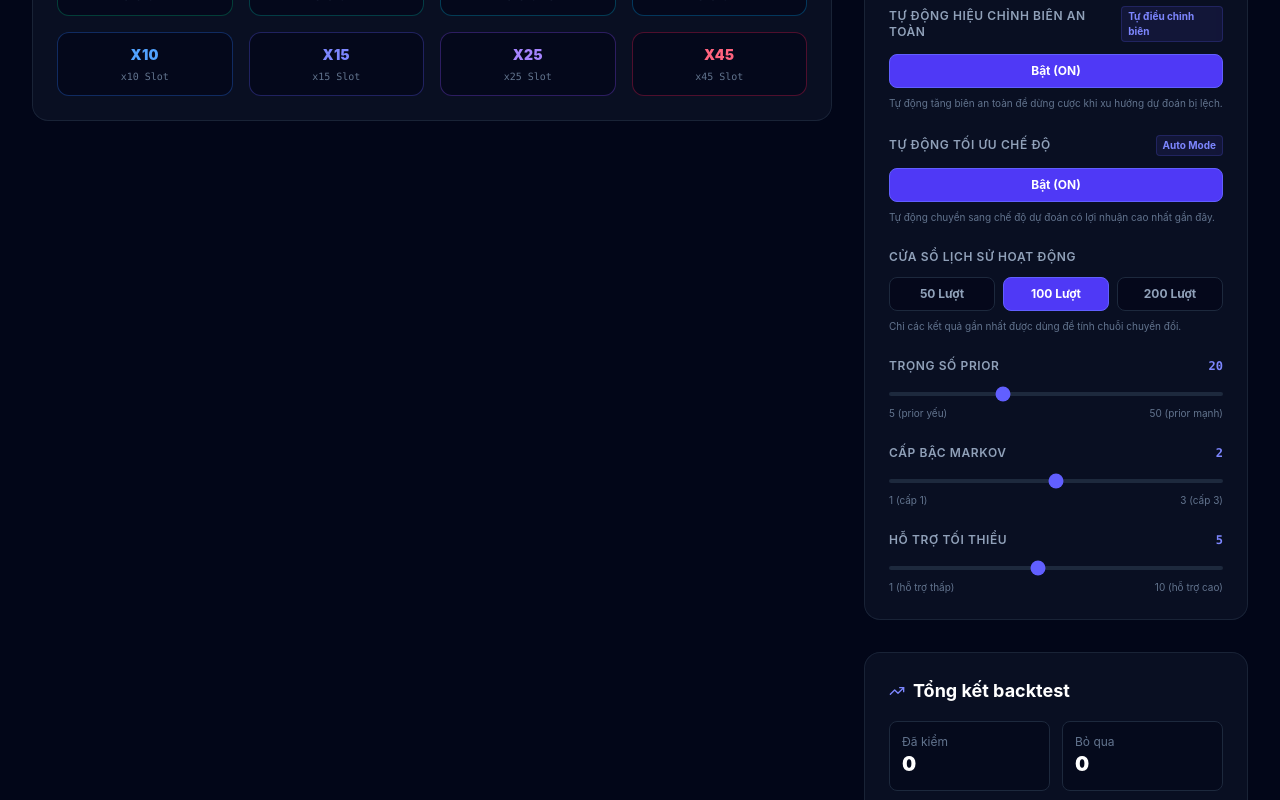
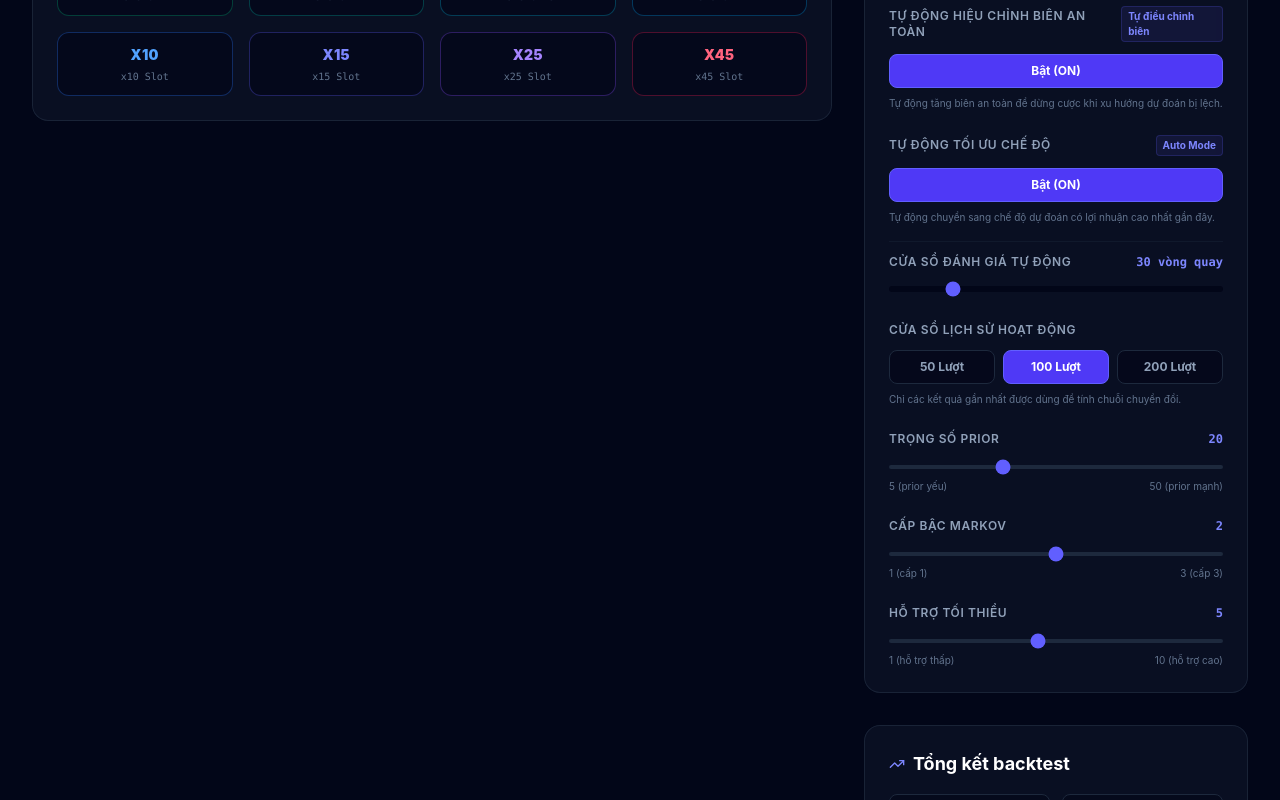
Before and after one commit to patdev495/hiya-app, a React (Vite) app: page / in a window 1280 px wide. Shown: the part 1140-1940 px from the top of the page. Built offline with nearby package versions, Linux system fonts and the light colour scheme.

Commit message:
feat: implement customizable autoModeWindow setting for auto mode switching

```diff
--- a/src/App.tsx
+++ b/src/App.tsx
@@ -46,6 +46,7 @@ const DEFAULT_CONFIG: Config = {
   deckSize: 1000,
   useAdaptiveSafety: true,
   useAutoModeSwitch: true,
+  autoModeWindow: 30,
 };
 
 // Color mapping for outcomes to make the UI look rich and easy to scan
@@ -163,6 +164,9 @@ export default function App() {
         }
         if (parsed.useAutoModeSwitch === undefined) {
           parsed.useAutoModeSwitch = true;
+        }
+        if (parsed.autoModeWindow === undefined) {
+          parsed.autoModeWindow = 30;
         }
         setConfig(parsed);
       }
@@ -688,7 +692,7 @@ export default function App() {
                     </button>
                   </div>
                   <p className="text-[10px] text-slate-500 mt-2">
-                    {config.useAutoModeSwitch && history.length >= 30 ? (
+                    {config.useAutoModeSwitch && history.length >= (config.autoModeWindow || 30) ? (
                       <span className="text-indigo-400 font-medium">
                         {t('activeModeLabel')}: {t(`mode${activeModeToShow.charAt(0).toUpperCase()}${activeModeToShow.slice(1)}` as any)} {language === 'vi' ? '(Tối ưu tự động)' : '(Auto Optimized)'}
                       </span>
@@ -872,6 +876,28 @@ export default function App() {
                   <p className="text-[10px] text-slate-500 mt-2">
                     {t('autoModeSwitchDesc')}
                   </p>
+
+                  {config.useAutoModeSwitch && (
+                    <div className="mt-4 border-t border-slate-800/40 pt-3">
+                      <div className="flex justify-between items-center mb-1">
+                        <label className="text-xs font-semibold text-slate-400 uppercase tracking-wider">
+                          {t('autoModeWindowLabel')}
+                        </label>
+                        <span className="text-xs font-mono font-bold text-indigo-400">
+                          {config.autoModeWindow || 30} {t('autoSpins')}
+                        </span>
+                      </div>
+                      <input
+                        type="range"
+                        min="15"
+                        max="100"
+                        step="5"
+                        value={config.autoModeWindow || 30}
+                        onChange={(e) => updateConfigState({ ...config, autoModeWindow: parseInt(e.target.value) })}
+                        className="w-full h-1.5 bg-slate-950 rounded-lg appearance-none cursor-pointer accent-indigo-500"
+                      />
+                    </div>
+                  )}
                 </div>
 
                 {/* Active History Window Presets */}
--- a/src/bettingSignalEngine.ts
+++ b/src/bettingSignalEngine.ts
@@ -202,14 +202,15 @@ export const calculateBettingSignal = (
   let activeConfig = config;
 
   // 1. Auto Mode Switching
-  if (config.useAutoModeSwitch && history.length >= 30) {
+  const autoWindow = config.autoModeWindow || 30;
+  if (config.useAutoModeSwitch && history.length >= autoWindow) {
     const modes: ('absolute' | 'relative' | 'decay')[] = ['absolute', 'relative', 'decay'];
     let bestMode = config.predictionMode;
     let bestReturn = -Infinity;
 
     for (const mode of modes) {
       const modeConfig = { ...config, predictionMode: mode, useAutoModeSwitch: false, useAdaptiveSafety: false };
-      const backtest = calculateBacktest(history.slice(-30), modeConfig);
+      const backtest = calculateBacktest(history.slice(-autoWindow), modeConfig);
       if (backtest.estimatedReturn > bestReturn) {
         bestReturn = backtest.estimatedReturn;
         bestMode = mode;
--- a/src/locales.ts
+++ b/src/locales.ts
@@ -68,6 +68,8 @@ export const translations = {
     activeSafetyMarginLabel: 'Active Safety Margin',
     activeModeLabel: 'Active Mode',
     adaptiveSafetyStatus: 'Safety Adjuster',
+    autoModeWindowLabel: 'Auto Evaluation Window',
+    autoSpins: 'spins',
     deckWindowStats: 'Window counts',
     activeHistoryWindow: 'Active History Window',
     presetSpins: 'Spins',
@@ -187,6 +189,8 @@ export const translations = {
     activeSafetyMarginLabel: 'Biên cược hiện tại',
     activeModeLabel: 'Chế độ hoạt động',
     adaptiveSafetyStatus: 'Tự điều chỉnh biên',
+    autoModeWindowLabel: 'Cửa sổ đánh giá tự động',
+    autoSpins: 'vòng quay',
     deckWindowStats: 'Thống kê cửa sổ',
     activeHistoryWindow: 'Cửa sổ lịch sử hoạt động',
     presetSpins: 'Lượt',
--- a/src/types.ts
+++ b/src/types.ts
@@ -14,6 +14,7 @@ export interface Config {
   deckSize: number;
   useAdaptiveSafety?: boolean;
   useAutoModeSwitch?: boolean;
+  autoModeWindow?: number;
 }
 
 export interface PredictionResult {
```
Also changed, not shown: 1 other file (tests, documents, lock files or other folders).
